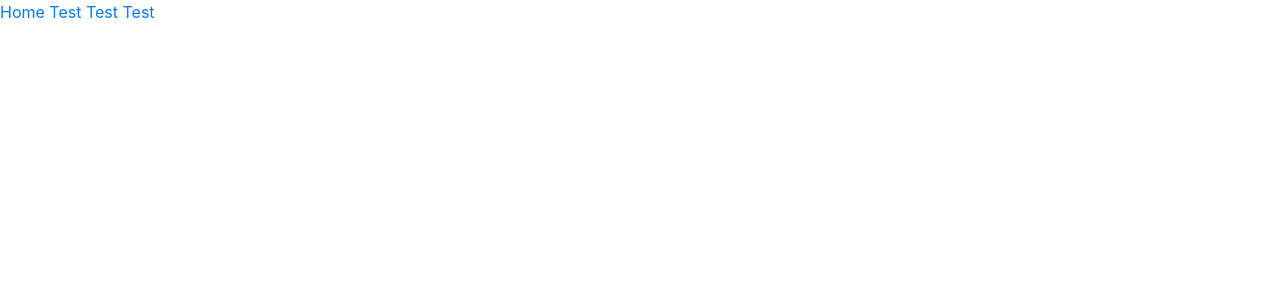
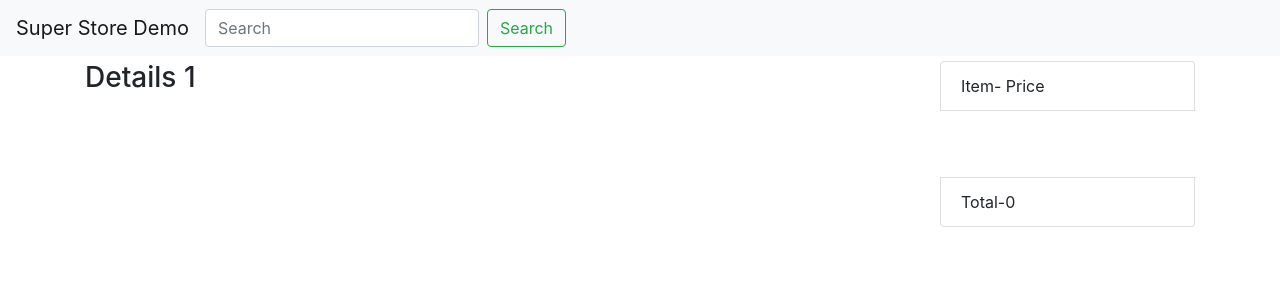
Before and after one commit to Anik2069/vueJs-Basic, a Vue app in the folder superstore/: page /itemsdetails/1 in a window 1280 px wide. Shown: the top 300 px of the page. Built offline with nearby package versions, Linux system fonts and the light colour scheme.

Commit message:
routing for application

```diff
--- a/superstore/src/App.vue
+++ b/superstore/src/App.vue
@@ -1,16 +1,17 @@
 <template>
   <div id="app">
-    <router-link :to="{path:'/'}">Home </router-link>
+   <!-- <router-link :to="{path:'/'}">Home </router-link>
     <router-link :to="{path:'/test/1'}">Test </router-link>
     <router-link :to="{path:'/test/2'}">Test </router-link>
-    <router-link :to="{path:'/test/3'}">Test </router-link>
-    <router-view></router-view>
-    <!--
+    <router-link :to="{path:'/test/3'}">Test </router-link>-->
+
+
     <navbar @search="search2"></navbar>
     <div class="container">
       <div class="row">
         <div class="col-sm-9">
-          <inventory @newitem="addcartitem" :items="items"></inventory>
+          <router-view></router-view>
+         <!-- <inventory @newitem="addcartitem" :items="items"></inventory>-->
 
         </div>
         <div class="col-sm-3">
@@ -18,7 +19,7 @@
         </div>
 
       </div>
-    </div>-->
+    </div>
   </div>
 </template>
 
@@ -26,13 +27,14 @@
 
     import Navbar from './components/Nav'
     import Cart_team from './components/cart'
-    import Inventory from './components/Inventory'
+   // import Inventory from './components/views/Inventory'
     import data from './data.js'
 
     export default {
         components: {
             Navbar,
-            Cart_team, Inventory
+            Cart_team,
+            //Inventory
         },
         data() {
             return {
--- a/superstore/src/components/Inventory.vue
+++ b/superstore/src/components/views/Inventory.vue
@@ -15,12 +15,17 @@
 </template>
 <script>
     export default {
-        props:['items'],
+        data() {
+            return {
+                items: []
+            }
+        }
+        ,
         methods: {
-            addtocart(item){
-                this.$emit('newitem',item)
+            addtocart(item) {
+                this.$emit('newitem', item)
             }
-    }
+        }
     }
 
 </script>
--- /dev/null
+++ b/superstore/src/components/views/itemsdetails.vue
@@ -0,0 +1,14 @@
+<template>
+  <h3>Details {{$route.params.id}}</h3>
+
+</template>
+
+<script>
+    export default {
+        name: "itemsdetails"
+    }
+</script>
+
+<style scoped>
+
+</style>
```
Also changed, not shown: superstore/src/router/index.js (+7 -6 lines), superstore/src/components/views/hello.vue (renamed from superstore/src/components/hello.vue), superstore/src/components/views/test.vue (renamed from superstore/src/components/test.vue).
